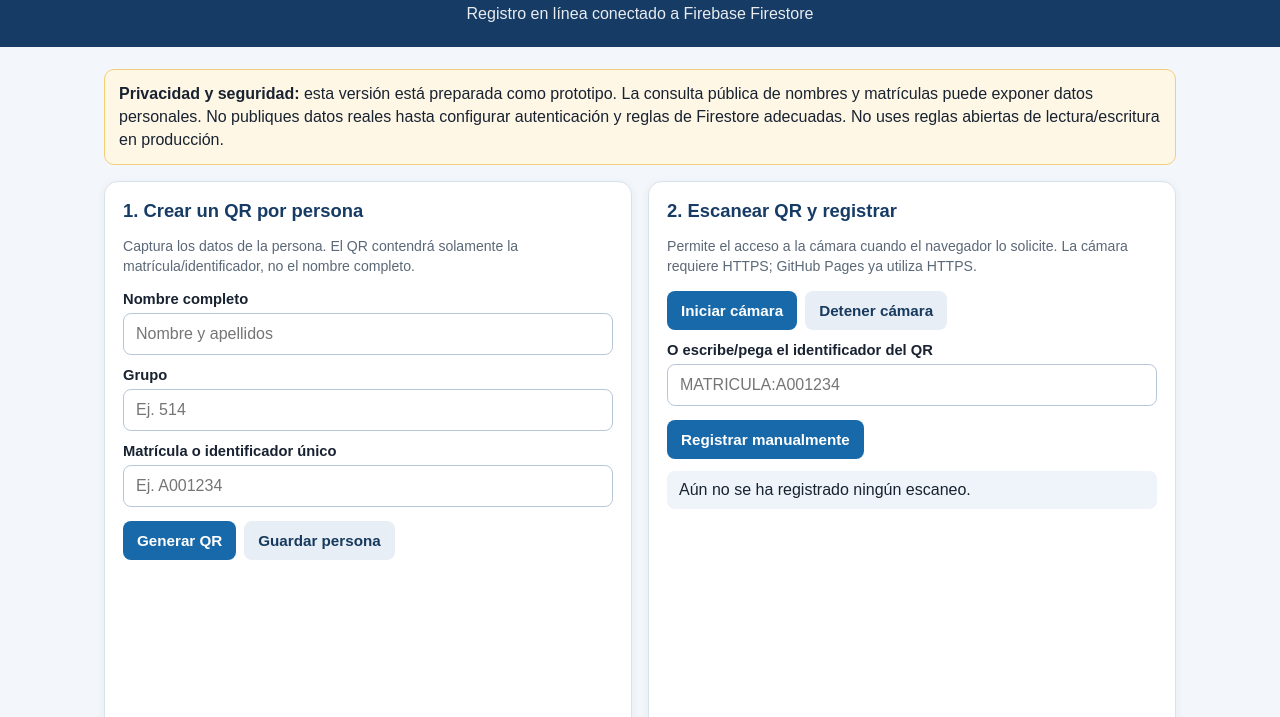
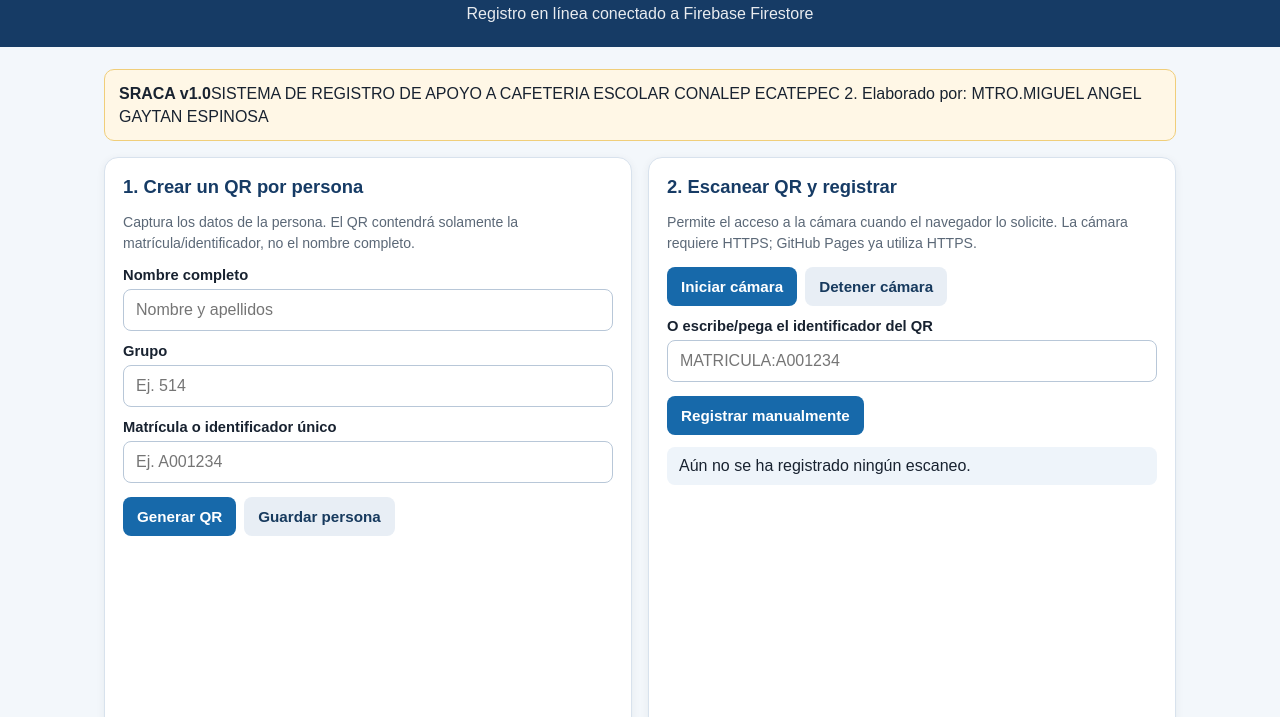
Before and after one commit to GAEM1981/CAFETERIA, a plain HTML site: page index.html in a window 1280 px wide. Shown: the part 64-781 px from the top of the page. Drawn offline with Linux system fonts and the light colour scheme; no server answers.

Commit message:
Update privacy notice to system information

```diff
--- a/index.html
+++ b/index.html
@@ -45,7 +45,7 @@
 </header>
 <main>
   <div class="notice">
-    <strong>Privacidad y seguridad:</strong> esta versión está preparada como prototipo. La consulta pública de nombres y matrículas puede exponer datos personales. No publiques datos reales hasta configurar autenticación y reglas de Firestore adecuadas. No uses reglas abiertas de lectura/escritura en producción.
+    <strong>SRACA v1.0</strong>SISTEMA DE REGISTRO DE APOYO A CAFETERIA ESCOLAR CONALEP ECATEPEC 2. Elaborado por: MTRO.MIGUEL ANGEL GAYTAN ESPINOSA
   </div>
 
   <div class="grid">
```
